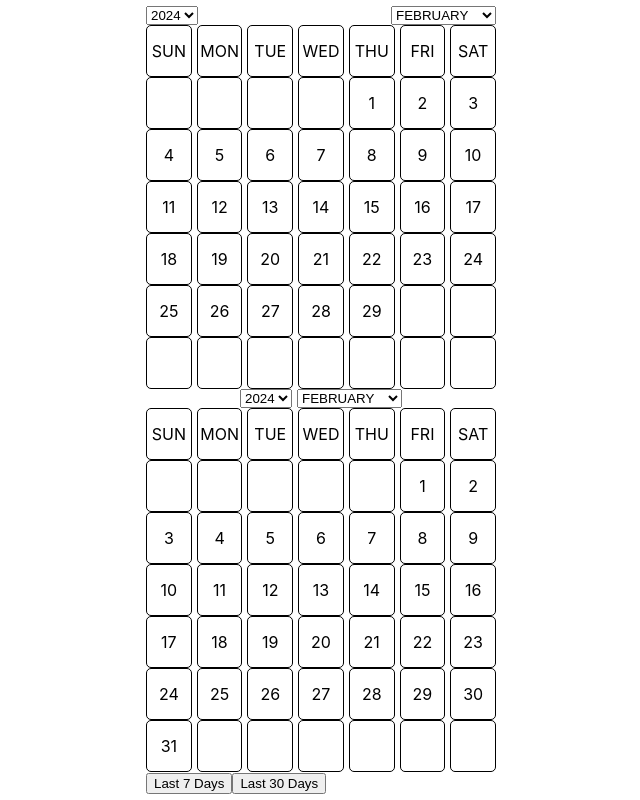
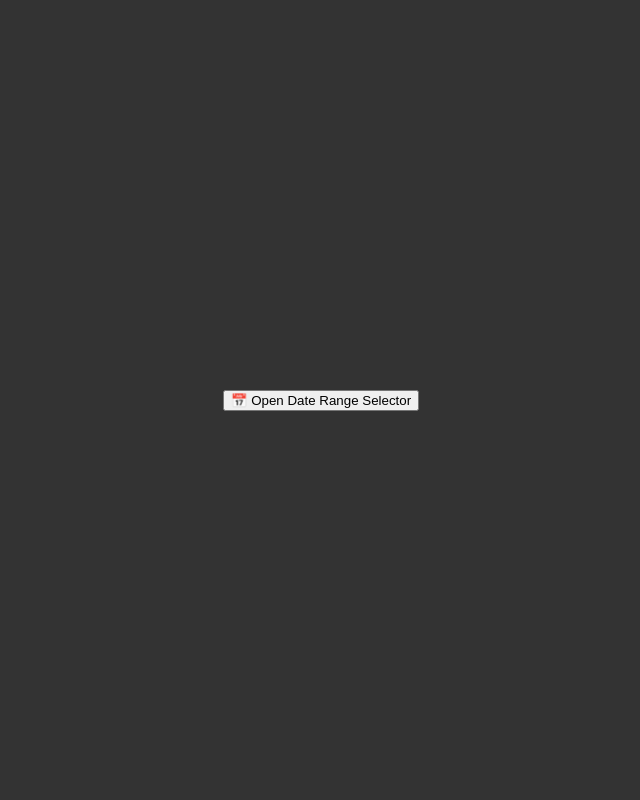
Before and after one commit to rktrivedi/Date-Range-Picker, a React (Create React App) app: page / in a window 1280 px wide. Shown: the whole page, without its empty margins (319-959 px from the left). Built offline with nearby package versions, Linux system fonts and the light colour scheme.

Commit message:
Completed Design

```diff
--- a/src/App.tsx
+++ b/src/App.tsx
@@ -1,15 +1,10 @@
 import {DateRangePicker} from "./components";
+import OpenButton from "./components/Button/OpenButton";
 
 function App() {
   return (
     <div className="mainContainer">
-      <DateRangePicker
-        // startDate={new Date("2024-02-06")}
-        // endDate={new Date("2024-02-26")}
-        onChange={(range) => {
-          console.log(range);
-        }}
-      />
+      <OpenButton />
     </div>
   );
 }
--- /dev/null
+++ b/src/components/Button/OpenButton.tsx
@@ -0,0 +1,31 @@
+import React, {useState} from "react";
+import {DateRangePicker} from "../DateRangePicker";
+
+const YourComponent = () => {
+  const [isDateRangePickerOpen, setIsDateRangePickerOpen] = useState(false);
+
+  const handleToggleDateRangePicker = () => {
+    setIsDateRangePickerOpen((prev) => !prev);
+  };
+
+  return (
+    <div>
+      <button onClick={handleToggleDateRangePicker}>
+        {/* Add your calendar icon here, for example: */}
+        📅 Open Date Range Selector
+      </button>
+
+      {isDateRangePickerOpen && (
+        <DateRangePicker
+          // startDate={new Date("2024-02-06")}
+          // endDate={new Date("2024-02-26")}
+          onChange={(range) => {
+            console.log(range);
+          }}
+        />
+      )}
+    </div>
+  );
+};
+
+export default YourComponent;
--- a/src/components/DateRangePicker/DateRangePicker.tsx
+++ b/src/components/DateRangePicker/DateRangePicker.tsx
@@ -55,11 +55,12 @@ const DateRangePicker: React.FC<DateRangePickerProps> = ({
     startMonth
   ).getDay();
   const firstDateOfMonthEnd = getFirstDateOfMonth(endYear, endMonth).getDay();
+  const initialYear = 2024;
 
   const handleStartYear = (e: React.ChangeEvent<HTMLSelectElement>) => {
     const yearValue = e.target.value;
     if (yearValue) {
-      setStartYear(Number(e.target.value));
+      setStartYear(startYear);
     }
   };
   const handleStartMonth = (e: React.ChangeEvent<HTMLSelectElement>) => {
@@ -100,37 +101,52 @@ const DateRangePicker: React.FC<DateRangePickerProps> = ({
     const endDate = new Date();
     const startDate = new Date();
     startDate.setDate(endDate.getDate() - day);
-    setStartDate(parseStartDate(startDate));
-    setEndDate(parseEndDate(endDate));
+    const processedStartDate = parseStartDate(startDate);
+    const processedEndDate = parseEndDate(endDate);
+    const processedStartMonth = processedStartDate?.getMonth() ?? startMonth;
+    const processedEndMonth = processedEndDate?.getMonth() ?? endMonth;
+    setEndMonth(processedEndMonth);
+    setStartMonth(
+      processedEndMonth === processedStartMonth
+        ? processedEndMonth - 1
+        : processedStartMonth
+    );
+    setStartDate(processedStartDate);
+    setEndDate(processedEndDate);
+    if (processedStartDate && processedEndDate) {
+      onChange?.([
+        [getDateString(processedStartDate), getDateString(processedEndDate)],
+        getWeekends(processedStartDate, processedEndDate),
+      ]);
+    }
   };
 
   return (
     <div className={style.calendarWrapper}>
       <div className={style.mainContainer}>
         <div className={style.heading}>
-          {startDate && endDate && (
-            <span>{`${getDateString(startDate)} - ${getDateString(
-              endDate
-            )}`}</span>
-          )}
+          {(startDate && <span>{getDateString(startDate)}</span>) ||
+            "Start Date"}
+          &emsp;-&emsp;
+          {(endDate && <span>{getDateString(endDate)}</span>) || "End Date"}
         </div>
         <div className={style.box1}>
           <div className={style.dropDown}>
             <div className={style.yearMonthDate}>
-              <select onChange={handleStartYear} defaultValue={startYear}>
+              <select onChange={handleStartYear} value={startYear}>
                 <option value="">Year</option>
 
-                {[...new Array(50)].map((_, idx) => (
-                  <option value={startYear + idx} key={`year${idx}`}>
-                    {startYear + idx}
+                {[...new Array(30)].map((_, idx) => (
+                  <option value={initialYear + idx} key={`startYear${idx}`}>
+                    {initialYear + idx}
                   </option>
                 ))}
               </select>
-              <select onChange={handleStartMonth} defaultValue={startMonth}>
+              <select onChange={handleStartMonth} value={startMonth}>
                 <option value="">Month</option>
                 {months.map((value, idx) => {
                   return (
-                    <option value={idx} key={`month${idx}`}>
+                    <option value={idx} key={`startMonth${idx}`}>
                       {value}
                     </option>
                   );
@@ -165,7 +181,7 @@ const DateRangePicker: React.FC<DateRangePickerProps> = ({
                       startDate,
                       endDate
                     )}`}
-                    key={`startcolumn${colIdx}`}
+                    key={`startColumn${colIdx}`}
                     onClick={() => {
                       if ([0, 6].includes(colIdx)) {
                         return;
@@ -201,21 +217,21 @@ const DateRangePicker: React.FC<DateRangePickerProps> = ({
         <div className={style.seperator}></div>
         <div className={style.box2}>
           <div className={style.dropDown}>
-            <div className={style.yearMonth}>
-              <select onChange={handleEndYear} defaultValue={startYear}>
+            <div className={style.yearMonthDate}>
+              <select onChange={handleEndYear} value={endYear}>
                 <option value="">Year</option>
 
-                {[...new Array(50)].map((_, idx) => (
-                  <option value={startYear + idx} key={`endYear${idx}`}>
-                    {startYear + idx}
+                {[...new Array(30)].map((_, idx) => (
+                  <option value={initialYear + idx} key={`endYear${idx}`}>
+                    {initialYear + idx}
                   </option>
                 ))}
               </select>
-              <select onChange={handleEndMonth} defaultValue={startMonth}>
+              <select onChange={handleEndMonth} value={endMonth}>
                 <option value="">Month</option>
                 {months.map((value, idx) => {
                   return (
-                    <option value={idx} key={`endmonth${idx}`}>
+                    <option value={idx} key={`endMonth${idx}`}>
                       {value}
                     </option>
                   );
@@ -228,7 +244,7 @@ const DateRangePicker: React.FC<DateRangePickerProps> = ({
               {[...new Array(7)].map((_, idx) => (
                 <div
                   className={style.calendarColumn}
-                  key={`endcalendarHeader${idx}`}
+                  key={`endCalendarHeader${idx}`}
                 >
                   {daysOfWeek[idx]}
                 </div>
@@ -237,7 +253,7 @@ const DateRangePicker: React.FC<DateRangePickerProps> = ({
           </div>
           <div className={style.calendarDates}>
             {[...new Array(6)].map((_, rowIdx) => (
-              <div key={`row${rowIdx}`} className={style.calendarRow}>
+              <div key={`endRow${rowIdx}`} className={style.calendarRow}>
                 {[...new Array(7)].map((_, colIdx) => (
                   <div
                     className={`${style.calendarColumn} ${getActiveClass(
@@ -245,12 +261,12 @@ const DateRangePicker: React.FC<DateRangePickerProps> = ({
                       colIdx,
                       firstDateOfMonthEnd,
                       numberOfDaysEnd,
-                      startMonth,
-                      startYear,
+                      endMonth,
+                      endYear,
                       startDate,
                       endDate
                     )}`}
-                    key={`column${colIdx}`}
+                    key={`endColumn${colIdx}`}
                     onClick={() => {
                       if ([0, 6].includes(colIdx)) {
                         return;
--- a/src/components/DateRangePicker/dateRangePicker.module.css
+++ b/src/components/DateRangePicker/dateRangePicker.module.css
@@ -1,33 +1,68 @@
+:root {
+  --main-bg-color: #ffffff;
+  --border-color: #ccc;
+  --hover-bg-color: #f0f8ff;
+  --active-bg-color: #00ced1;
+  --range-bg-color: #ff6347;
+  --button-bg-color: #4caf50;
+  --button-hover-bg-color: #45a049;
+  --heading-text-color: #333;
+  --button-text-color: #fff;
+  --background-hover-color: #5f9ea0;
+}
+body {
+  background-color: var(--heading-text-color);
+}
 .calendarWrapper {
   display: flex;
   justify-content: center;
-  max-width: 350px;
-  min-height: 200px;
-  /* border: 1px solid; */
-  flex-direction: column;
-  gap: 5px;
+  max-width: 700px;
+  min-height: 300px;
+  background-color: var(--main-bg-color);
+  border: 1px solid var(--border-color);
+  border-radius: 8px;
+  box-shadow: 0 0 10px rgba(0, 0, 0, 0.1);
+  overflow: hidden;
+}
+.mainContainer {
+  display: flex;
+  width: 100%;
+  padding: 10px;
+  height: 400px;
+  gap: 50px;
+}
+.box1,
+.box2 {
+  flex: 1;
+  padding: 10px;
+  overflow: hidden;
+  margin-top: 20px;
+  margin-left: 10px;
 }
 
 .calendarRow {
   display: flex;
   justify-content: center;
-  gap: 5px;
+  gap: 8px;
 }
 
 .calendarColumn {
-  border: 1px solid black;
-  width: 50px;
-  height: 50px;
+  border: none;
+  width: 35px;
+  height: 35px;
+  margin: 2px;
   border-radius: 5px;
   display: flex;
   justify-content: center;
   align-items: center;
   cursor: pointer;
+  transition: background-color 0.3s;
+  font-size: 14px;
 }
 
 .calendarHeader {
   display: flex;
-  gap: 5px;
+  gap: 8px;
   justify-content: center;
   align-items: center;
 }
@@ -37,29 +72,91 @@
 }
 
 .calendarColumn:hover {
-  background-color: aliceblue;
+  background-color: var(--hover-bg-color);
 }
 .activestartDate {
-  background-color: aqua;
+  background-color: var(--active-bg-color);
   font-weight: bold;
+  color: var(--button-text-color);
 }
 
 .rangeSelector {
-  background-color: red;
+  background-color: var(--range-bg-color);
+  color: var(--button-text-color);
 }
 
 .activestartDate:hover {
-  background-color: aqua;
+  background-color: var(--background-hover-color);
 }
 
 .yearMonth {
   display: flex;
-  gap: 5px;
+  gap: 8px;
   align-items: center;
   justify-content: center;
 }
 
 .yearMonthDate {
   display: flex;
+  flex-direction: row;
+  align-items: center;
+  gap: 10px;
   justify-content: space-between;
 }
+.startEndHeading {
+  text-align: center;
+  font-size: 20px;
+  font-weight: bold;
+  color: var(--heading-text-color);
+}
+.heading {
+  position: absolute;
+  font-size: 18px;
+  font-weight: bold;
+  margin-left: 230px;
+}
+.dropDown {
+  text-align: center;
+}
+.dropDown select {
+  padding: 8px;
+  font-size: 14px;
+  border: 1px solid var(--border-color);
+  border-radius: 5px;
+}
+.daysOfWeek,
+.calendarDates {
+  text-align: center;
+}
+.buttons {
+  position: absolute;
+  display: flex;
+  justify-content: center;
+  gap: 15px;
+  margin-left: 234px;
+  margin-top: 360px;
+}
+.buttons button {
+  padding: 10px 15px;
+  background-color: var(--button-bg-color);
+  color: var(--button-text-color);
+  border: none;
+  border-radius: 5px;
+  cursor: pointer;
+  transition: background-color 0.3s;
+}
+.buttons button:last-child {
+  margin-right: 0;
+}
+.buttons button:hover {
+  background-color: var(--button-hover-bg-color);
+}
+.seperator {
+  position: absolute;
+  margin-top: 70px;
+  margin-left: 344px;
+  width: 1px;
+  height: 250px;
+  background-color: rgb(198, 198, 198);
+  z-index: 1;
+}
--- a/src/components/DateRangePicker/helper.tsx
+++ b/src/components/DateRangePicker/helper.tsx
@@ -116,10 +116,9 @@ const parseDate = (date: number, month: number, year: number): Date =>
   new Date(`${year}-${month + 1}-${date}`);
 
 const getDateString = (date: Date) =>
-  `${date.getFullYear()}-${date.getMonth().toString().padStart(2, "0")}-${date
-    .getDate()
+  `${date.getFullYear()}-${(date.getMonth() + 1)
     .toString()
-    .padStart(2, "0")}`;
+    .padStart(2, "0")}-${date.getDate().toString().padStart(2, "0")}`;
 
 const getWeekends = (startDate: Date, endDate: Date) => {
   var weekendDates = [];
```
